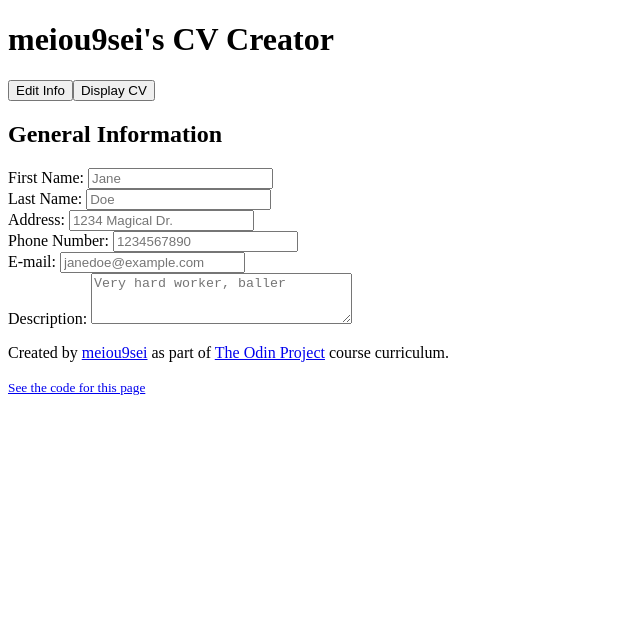
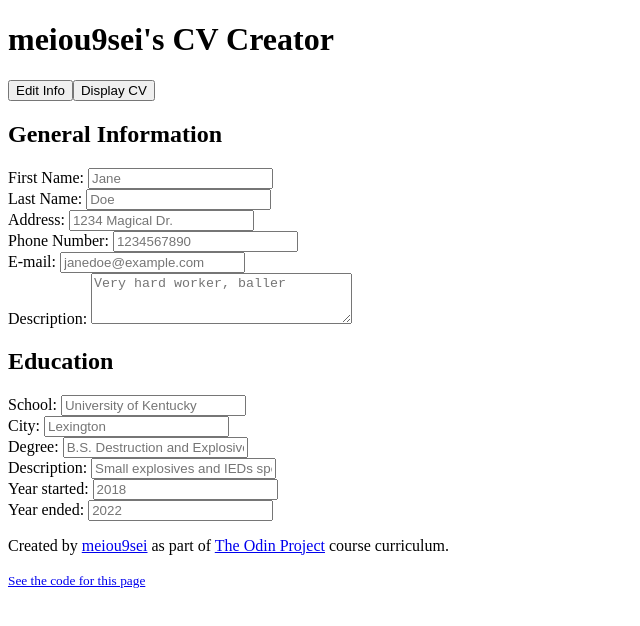
Before and after one commit to meiou9sei/TOP-CV-app, a React (Create React App) app: page / in a window 1280 px wide. Shown: the top 626 px of the page, without its empty margins (0-640 px from the left). Built offline with nearby package versions, Linux system fonts and the light colour scheme.

Commit message:
🚧 Create basic HTML for Education Info Input

```diff
--- a/src/components/CVCreator/CVCreator.js
+++ b/src/components/CVCreator/CVCreator.js
@@ -1,10 +1,12 @@
 import React from "react";
+import InfoEducation from "./InfoEducation";
 import InfoGeneral from "./InfoGeneral";
 
 export default function CVCreator() {
   return (
     <form className='CVCreatorForm'>
       <InfoGeneral />
+      <InfoEducation />
     </form>
   );
 }
--- /dev/null
+++ b/src/components/CVCreator/InfoEducation.js
@@ -0,0 +1,39 @@
+import React from "react";
+
+export default function InfoEducation() {
+  return (
+    <section className='InfoEducation'>
+      <h2>Education</h2>
+      <div className='form-input'>
+        <label htmlFor='school'>School: </label>
+        {/* prettier-ignore */}
+        <input type='text' name='school' id='school' placeholder='University of Kentucky' required/>
+      </div>
+      <div className='form-input'>
+        <label htmlFor='address'>City: </label>
+        {/* prettier-ignore */}
+        <input type='text' name='city' id='city' placeholder='Lexington' required />
+      </div>
+      <div className='form-input'>
+        <label htmlFor='degree'>Degree: </label>
+        {/* prettier-ignore */}
+        <input type='text' name='degree' id='degree' placeholder='B.S. Destruction and Explosives' required/>
+      </div>
+      <div className='form-input'>
+        <label htmlFor='degreeDescription'>Description: </label>
+        {/* prettier-ignore */}
+        <input type='text' name='degreeDescription' id='degreeDescription' placeholder='Small explosives and IEDs specialization track' required/>
+      </div>
+      <div className='form-input'>
+        <label htmlFor='educationYearStart'>Year started: </label>
+        {/* prettier-ignore */}
+        <input type='text' name='educationYearStart' id='educationYearStart' placeholder='2018' required />
+      </div>
+      <div className='form-input'>
+        <label htmlFor='educationYearEnd'>Year ended: </label>
+        {/* prettier-ignore */}
+        <input type='text' name='educationYearEnd' id='educationYearEnd' placeholder='2022' required />
+      </div>
+    </section>
+  );
+}
```
